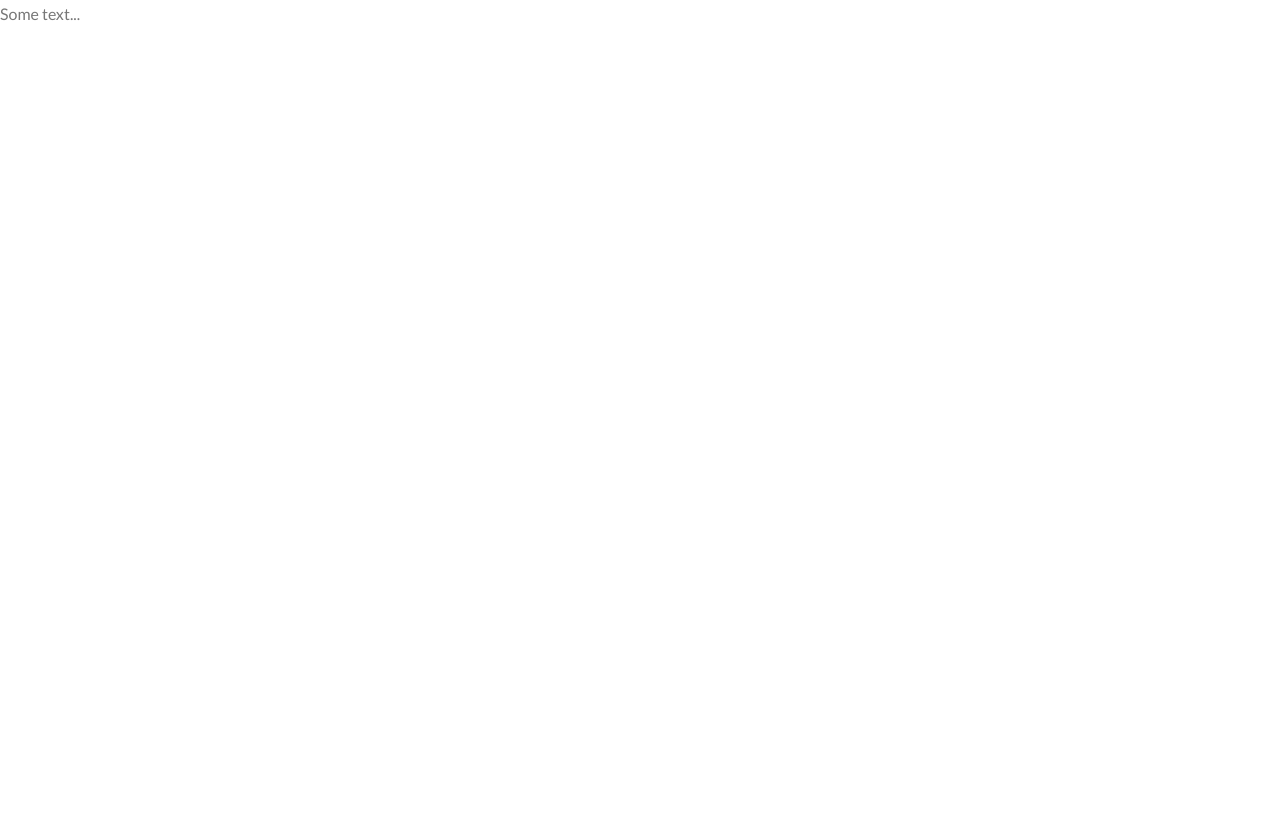
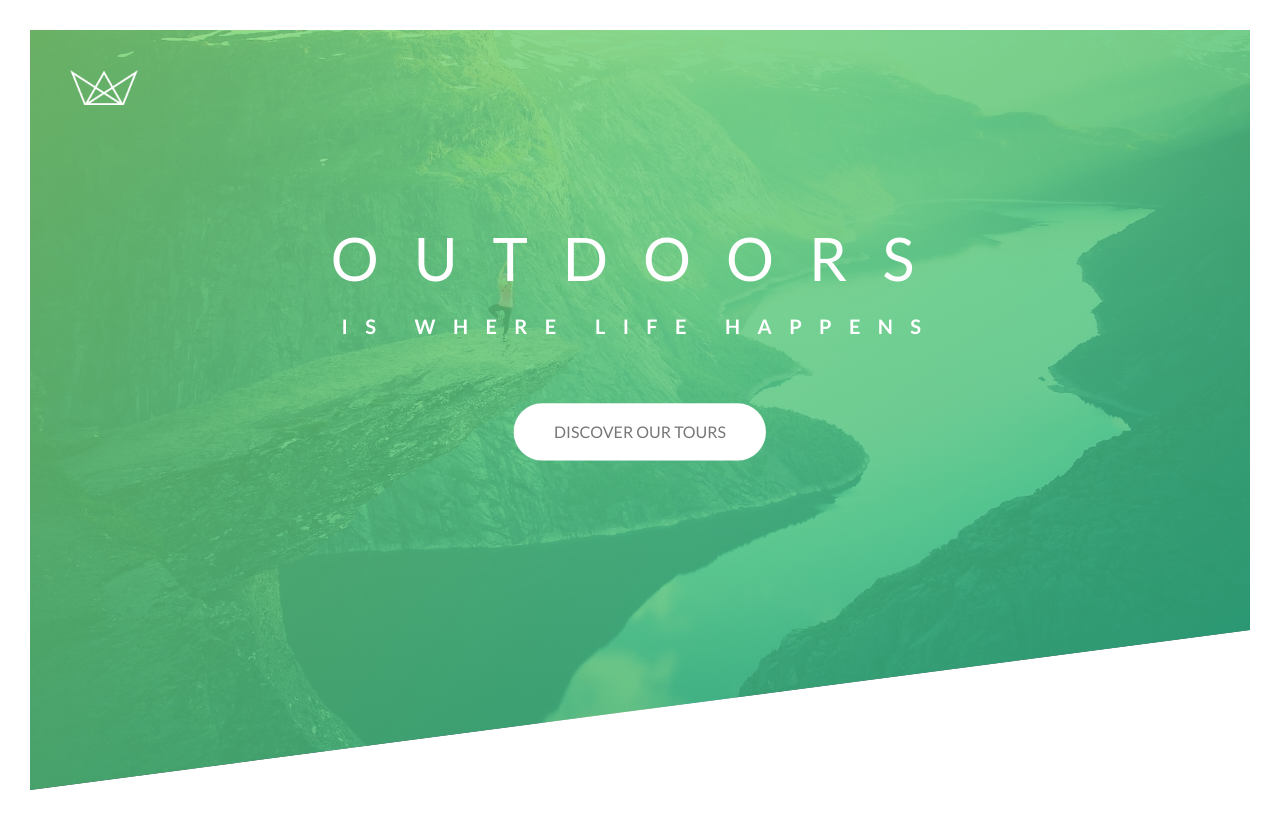
Before and after one commit to vis0rka/outdoorweb, a plain HTML site: page index.html in a window 1280 px wide. Drawn offline with Linux system fonts and the light colour scheme.

Commit message:
feat(header) without nav

```diff
--- a/css/style.css
+++ b/css/style.css
@@ -17,4 +17,168 @@ body {
   font-size:16px;
   line-height: 1.7;
   color: #777;
+  padding:30px;
 }
+
+.header {
+  height: 95vh;
+  background-image: linear-gradient(
+    to right bottom,
+    rgba(126, 213, 111, 0.8),
+    rgba(40, 180, 133, 0.8)),
+     url(../img/hero.jpg);
+  background-size: cover;
+  background-position: top;
+  position: relative;
+
+  clip-path: polygon(0 0, 100% 0, 100% 75vh, 0 100%)
+}
+
+.logo-box {
+  position: absolute;
+  top:40px;
+  left:40px;
+}
+
+.logo {
+  height: 35px;
+}
+
+.text-box {
+  position: absolute;
+  top:40%;
+  left:50%;
+  transform: translate(-50%, -50%);
+  text-align: center;
+}
+
+.heading-primary {
+  color:#fff;
+  text-transform: uppercase;
+
+  backface-visibility: hidden;
+  margin-bottom:60px;
+}
+
+.heading-primary-main {
+  display: block;
+  font-size:60px;
+  font-weight: 400;
+  letter-spacing: 35px;
+  animation-name: moveInLeft;
+  animation-duration: 1s;
+  animation-timing-function: ease-out;
+  /* animation-delay: 3s;
+  animation-iteration-count: 3;
+  */
+
+}
+
+.heading-primary-sub {
+  display: block;
+  font-size:20px;
+  font-weight: 700;
+  letter-spacing: 17.4px;
+  animation-name: moveInRight;
+  animation-duration: 1s;
+  animation-timing-function: ease-out;
+
+}
+
+@keyframes moveInLeft {
+  0% {
+    opacity: 0;
+    transform: translateX(-100px);
+  }
+
+  80% {
+    transform: translateX(10px);
+  }
+
+  100% {
+    opacity: 1;
+    transform: translate(0);
+  }
+}
+
+@keyframes moveInRight {
+  0% {
+    opacity: 0;
+    transform: translateX(100px);
+  }
+
+  80% {
+    transform: translateX(-10px);
+  }
+
+  100% {
+    opacity: 1;
+    transform: translate(0);
+  }
+}
+
+@keyframes moveInBottom {
+  0% {
+    opacity: 0;
+    transform: translateY(30px);
+  }
+
+  100% {
+    opacity: 1;
+    transform: translate(0);
+  }
+}
+
+.btn:link,
+.btn:visited {
+  text-transform: uppercase;
+  text-decoration: none;
+  padding: 15px 40px;
+  display:inline-block;
+  border-radius: 100px;
+  transition: all .2s;
+  position: relative;
+  backface-visibility: hidden;
+}
+
+.btn:hover {
+  transform: translateY(-3px);
+  box-shadow: 0 10px 20px rgba(0,0,0,.2);
+}
+
+.btn:active {
+  transform: translateY(-1px);
+  box-shadow: 0 5px 10px rgba(0,0,0,.2);
+}
+
+.btn-white {
+  background-color: #fff;
+  color: #777;
+}
+
+.btn::after {
+  content: "";
+  display:inline-block;
+  height: 100%;
+  width: 100%;
+  border-radius: 100px;
+  position: absolute;
+  top:0;
+  left:0;
+  z-index: -1;
+  transition: all .4s;
+}
+
+.btn-white::after {
+  background-color: #fff;
+}
+
+.btn:hover::after {
+  transform: scaleX(1.4) scaleY(1.6);
+  opacity: 0;
+}
+
+.btn-animated {
+  animation: moveInBottom .5s ease-out .5s;
+  animation-fill-mode: backwards;
+}
--- a/index.html
+++ b/index.html
@@ -13,7 +13,17 @@
     </head>
     <body>
         <header class="header">
-          Some text...
+          <div class="logo-box">
+            <img src="img/logo-white.png" alt="Logo" class="logo">
+          </div>
+          <div class="text-box">
+            <h1 class="heading-primary">
+              <span class="heading-primary-main">Outdoors</span>
+              <span class="heading-primary-sub">is where life happens</span>
+            </h1>
+            <a href="#" class="btn btn-white btn-animated">Discover our tours</a>
+          </div>
+
         </header>
 
     </body>
```
